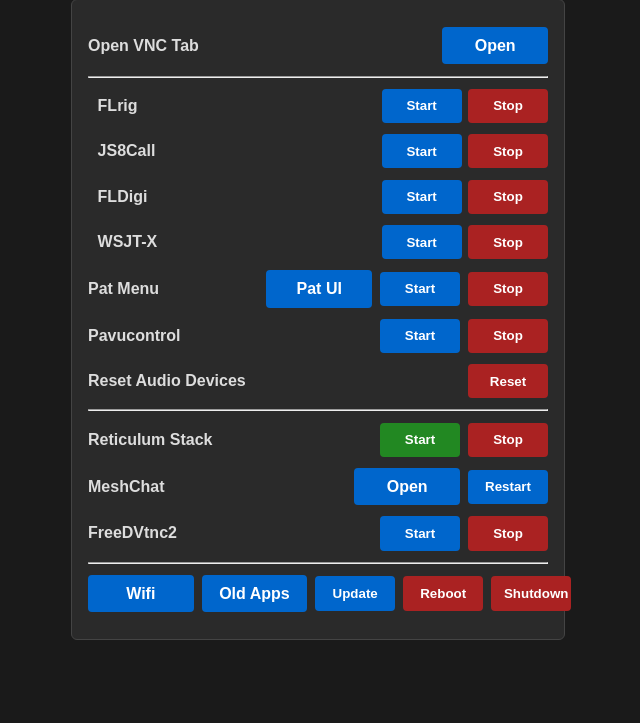
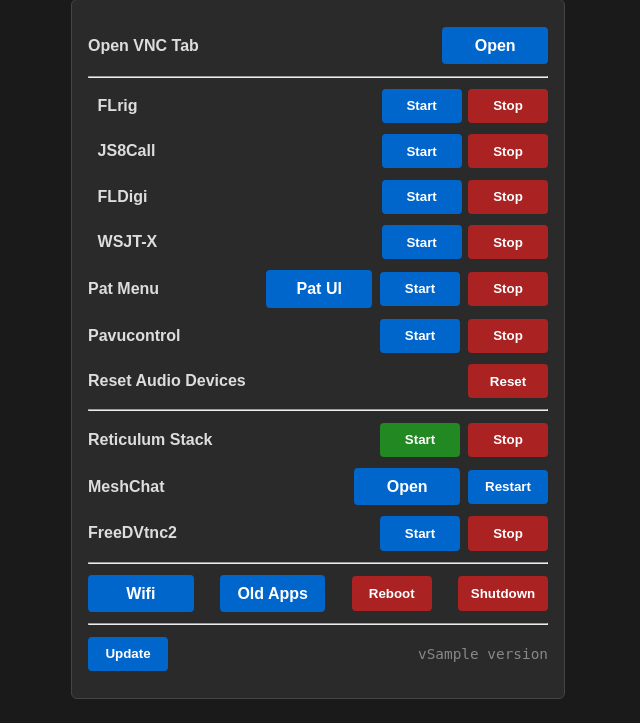
Before and after one commit to smeshT/reticulumpi, a Flask app: template templates/index.html in a window 1280 px wide. Shown: the part 149-872 px from the top of the page, without its empty margins (322-962 px from the left). Before the commit the page ends 789 px from the top, so only its background shows below. Run offline with Flask 3, Linux system fonts and the light colour scheme; the template is opened without the code that fills it: most values are stand-ins (such as "Sample title", 1, 10 or a date in 2020).

Commit message:
Add version footer row + helper
The launcher shows its version (e.g. 'v0.3') on every
page load, in its own row above the bottom button bar.
The Update button moved out of the button bar and
into the same row, on the left. Version text on the
right.

Helper _get_launcher_version() runs 'git describe
--tags --abbrev=0' on the working tree. Falls back to
the short commit hash prefixed with 'g' if no tag is
reachable (e.g. fresh clone).

The bottom button bar is now: Wifi | Old Apps | Reboot
| Shutdown (Update moved to its own row).

```diff
--- a/app.py
+++ b/app.py
@@ -50,6 +50,38 @@ def systemctl(action, *services):
     )
 
 
+def _get_launcher_version():
+    """Return the launcher's current version tag, e.g. 'v0.3'. The
+    tag is set on the bare repo at /home/pi/repos/g90-launcher.git
+    with each release; `git describe --tags --abbrev=0` returns the
+    most recent tag reachable from HEAD. If the working tree has
+    no tag reachable (e.g. fresh clone before any tag was pushed),
+    fall back to the short commit hash prefixed with 'g' so the
+    template can still show *something* useful."""
+    try:
+        out = subprocess.check_output(
+            ["git", "-C", "/home/pi/shared_launcher",
+             "describe", "--tags", "--abbrev=0"],
+            text=True, timeout=5,
+        ).strip()
+        if out:
+            return out
+    except (subprocess.CalledProcessError, subprocess.TimeoutExpired):
+        pass
+    # fallback: short commit hash
+    try:
+        out = subprocess.check_output(
+            ["git", "-C", "/home/pi/shared_launcher",
+             "rev-parse", "--short", "HEAD"],
+            text=True, timeout=5,
+        ).strip()
+        if out:
+            return f"g{out}"
+    except (subprocess.CalledProcessError, subprocess.TimeoutExpired):
+        pass
+    return "unknown"
+
+
 @app.route("/")
 def index():
     # Pills are laid out left-to-right in a flex-wrap container, so
@@ -93,6 +125,7 @@ def index():
         status=status,
         host=request.host.split(":")[0],
         vnc_ws_port=VNC_WS_PORT,
+        version=_get_launcher_version(),
     )
 
 
--- a/templates/index.html
+++ b/templates/index.html
@@ -146,6 +146,21 @@
             gap: 0.4rem;
             align-items: center;
         }
+        /* .version-row is the new row above the bottom button bar that
+           holds the Update button (left) and the version text
+           (right). On phone the .row goes column-flex and the
+           button stacks above the version text. The version-text
+           is styled muted (smaller, dimmer) so it reads as
+           "informational, not actionable" next to the button. */
+        .version-row {
+            justify-content: space-between;
+            align-items: center;
+        }
+        .version-text {
+            color: #888;
+            font-size: 0.9rem;
+            font-family: monospace;
+        }
         .stop {
             background: #aa2222;
         }
@@ -279,9 +294,6 @@
         <div class="row">
             <a class="button" href="http://{{ host }}/">Wifi</a>
             <a class="button" href="http://{{ host }}/apps">Old Apps</a>
-            <form action="/update-from-server" method="post" onsubmit="return confirm('Pull the latest launcher code from the server and restart?\n\nThe launcher will be down for ~3s during the restart. Refresh your browser after.');">
-                <button>Update</button>
-            </form>
             <form action="/reboot-pi" method="post" onsubmit="return confirm('Reboot the g90 box now?\n\nThis will disconnect SSH, VNC, the launcher, node-portal, and any active QSOs / Reticulum sessions.\nGive it ~60s before reconnecting.');">
                 <button class="stop">Reboot</button>
             </form>
@@ -290,6 +302,15 @@
             </form>
         </div>
 
+        <hr>
+
+        <div class="row version-row">
+            <form action="/update-from-server" method="post" onsubmit="return confirm('Pull the latest launcher code from the server and restart?\n\nThe launcher will be down for ~3s during the restart. Refresh your browser after.');">
+                <button>Update</button>
+            </form>
+            <span class="version-text">v{{ version }}</span>
+        </div>
+
     </div>
 </body>
 </html>
```
